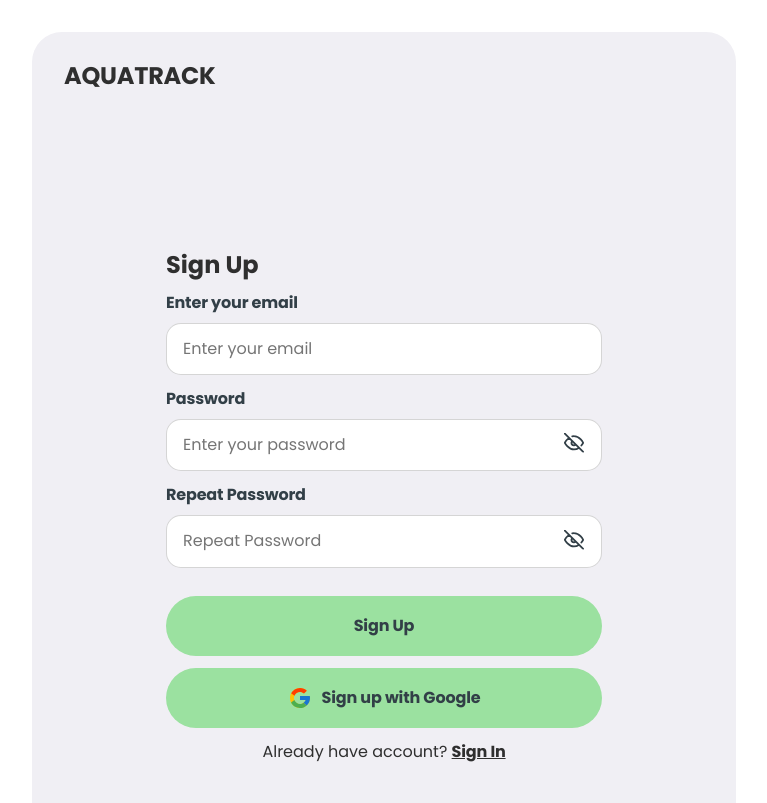
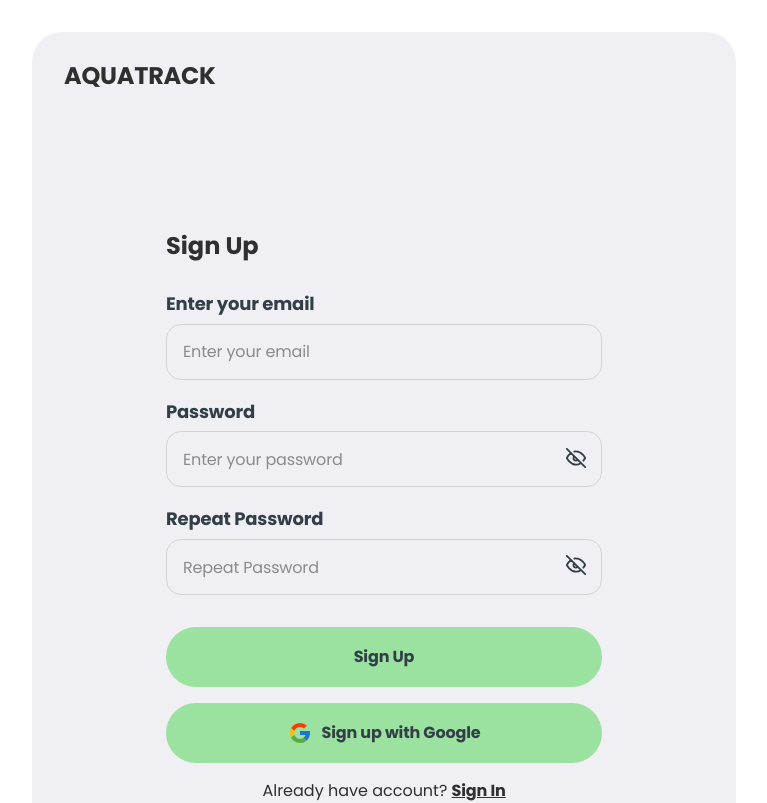
Before and after one commit to VPresich/aqua-react, a React (Vite) app: page /signup in a window 1280 px wide. Shown: the top 803 px of the page, without its empty margins (256-1023 px from the left). Built offline with nearby package versions, Linux system fonts and the light colour scheme; no server answers.

Commit message:
added Signup operation

```diff
--- a/src/components/Input/Input.jsx
+++ b/src/components/Input/Input.jsx
@@ -6,14 +6,16 @@ import css from "./Input.module.css";
 
 function Input(
   {
+    label,
     name,
-    onChange,
     value,
     placeholder,
     type,
+    onChange,
     classInput = "",
     classLabel = "",
-    label,
+    isLarge = false,
+    autocomplete = "off",
   },
   ref
 ) {
@@ -32,7 +34,12 @@ function Input(
   };
 
   const inputType = type === "password" && showPassword ? "text" : type;
-  const inputClass = clsx(css.input, errors[name] && css.red, classInput);
+  const inputClass = clsx(
+    css.input,
+    errors[name] && css.red,
+    classInput,
+    isLarge && css.large
+  );
 
   return (
     <div className={css.wrapper}>
@@ -40,7 +47,7 @@ function Input(
         <label htmlFor={name} className={clsx(css.label, classLabel)}>
           {label}
         </label>
-      )}{" "}
+      )}
       <input
         ref={ref}
         id={name}
@@ -50,11 +57,12 @@ function Input(
         placeholder={placeholder}
         className={inputClass}
         type={inputType}
+        autoComplete={autocomplete}
       />
       {type === "password" && (
         <span
           onClick={handleTooglePassword}
-          className={css.eyeIconContainer}
+          className={css.eyeContainer}
           aria-label="Eye icon"
         >
           {showPassword ? (
@@ -71,8 +79,12 @@ function Input(
       {errors[name] && value && (
         <span
           onClick={handleClearInput}
-          className={clsx(css.icon, type === "password" && css.shift)}
-        ></span>
+          className={clsx(css.clearContainer, type === "password" && css.shift)}
+        >
+          <svg className={css.clearIcon}>
+            <use href={`${iconsPath}#icon-close`} />
+          </svg>
+        </span>
       )}
       {errors[name] && (
         <span className={clsx(css.message, css.error)}>
--- a/src/components/Input/Input.module.css
+++ b/src/components/Input/Input.module.css
@@ -21,6 +21,12 @@
   color: var(--color-darkblue);
   background-color: transparent;
   transition: border-color 1000 ease-in-out;
+}
+
+.input.large {
+  height: 50px;
+  padding-top: 16px;
+  padding-bottom: 16px;
 }
 
 input::placeholder {
@@ -48,10 +54,10 @@ input::placeholder {
 
 .message {
   position: absolute;
-  bottom: -12px;
+  bottom: -14px;
   left: 12px;
   font-weight: 400;
-  font-size: 14px;
+  font-size: 12px;
   line-height: 129%;
   letter-spacing: -0.01em;
 }
@@ -71,14 +77,14 @@ input::placeholder {
   color: var(--color-error);
 }
 
-.eyeIconContainer {
+.eyeContainer {
   width: 20px;
   height: 20px;
   cursor: pointer;
   position: absolute;
   top: 50%;
   right: 16px;
-  /* transform: translateY(-5%); */
+  transform: translateY(20%);
 }
 
 .eyeIcon {
@@ -88,8 +94,24 @@ input::placeholder {
   stroke: var(--color-darkblue);
 }
 
-.icon.shift {
-  right: 10px;
+.clearContainer {
+  width: 20px;
+  height: 20px;
+  cursor: pointer;
+  position: absolute;
+  top: 50%;
+  right: 16px;
+  transform: translateY(20%);
+}
+
+.clearIcon {
+  width: 100%;
+  height: 100%;
+  stroke: var(--color-error);
+}
+
+.clearContainer.shift {
+  right: 40px;
 }
 
 @media screen and (min-width: 768px) {
@@ -110,6 +132,10 @@ input::placeholder {
     color: var(--color-darkblue);
   }
 
+  .input.large {
+    height: 56px;
+  }
+
   .message {
     font-size: 12px;
     line-height: 1.17;
--- a/src/components/Modal/Modal.module.css
+++ b/src/components/Modal/Modal.module.css
@@ -30,8 +30,6 @@ body {
   justify-content: flex-start;
   overflow: hidden;
   margin: 0 16px;
-  /* width: 100%;
-  max-width: 343px; */
 }
 
 .userModal {
@@ -73,7 +71,6 @@ body {
   .modal {
     padding-left: 40px;
     padding-right: 40px;
-    /* max-width: 518px; */
   }
 
   .userModal {
--- a/src/components/SignupForm/SignupForm.jsx
+++ b/src/components/SignupForm/SignupForm.jsx
@@ -1,106 +1,101 @@
-import { useForm } from "react-hook-form";
+import { useForm, FormProvider, Controller } from "react-hook-form";
 import { yupResolver } from "@hookform/resolvers/yup";
-import * as Yup from "yup";
-import InputField from "../InputField/InputField";
-import PasswordField from "../PasswordField/PasswordField";
+import Input from "../Input/Input";
 import FormFooter from "../FormFooter/FormFooter";
-import { useDispatch } from "react-redux";
-import { signUp } from "../../redux/user/userOps";
-import { useNavigate } from "react-router-dom";
 import GoogleButton from "../GoogleButton/GoogleButton";
-import { useState } from "react";
+import { signupFormSchema } from "../../helpers/formsValidation/signUpFormSchema";
 import { useTranslation } from "react-i18next";
+import { errNotify } from "../../helpers/notification";
 import css from "./SignupForm.module.css";
 
-const validationSchema = (t) =>
-  Yup.object().shape({
-    email: Yup.string()
-      .email(t("signUpPage.emailSpanError"))
-      .matches(
-        /^[a-zA-Z0-9._%+-]+@[a-zA-Z0-9.-]+\.[a-zA-Z]{2,}$/,
-        t("validation.emailValid")
-      )
-      .min(5, t("validation.emailShort"))
-      .max(50, t("validation.emailLong"))
-      .required(t("validation.emailRequired")),
-    password: Yup.string()
-      .min(8, t("signUpPage.passwordSpanError"))
-      .max(50, t("validation.passwordLong"))
-      .matches(/[a-zA-Z]/, t("validation.passwordContainsLetter"))
-      .matches(/\d/, t("validation.passwordContainsNumber"))
-      .required(t("validation.passwordRequired")),
-    confirmPassword: Yup.string()
-      .oneOf([Yup.ref("password"), null], t("validation.passwordMatch"))
-      .required(t("validation.passwordRepeat")),
+export default function SignupForm({ handleSignup }) {
+  const { t } = useTranslation();
+
+  const methods = useForm({
+    resolver: yupResolver(signupFormSchema(t)),
+    defaultValues: {
+      email: "",
+      password: "",
+      confirmPassword: "",
+    },
   });
 
-export default function SignupForm() {
-  const dispatch = useDispatch();
-  const navigate = useNavigate();
-  const { t } = useTranslation();
-  const [serverError, setServerError] = useState("");
-  const {
-    register,
-    handleSubmit,
-    reset,
-    formState: { errors },
-  } = useForm({
-    resolver: yupResolver(validationSchema(t)),
-  });
+  const { handleSubmit } = methods;
 
-  const onSubmit = async (data) => {
-    setServerError("");
-    const { confirmPassword, ...userData } = data;
+  const onSubmit = async (values) => {
+    const filteredValues = { ...values };
+    delete filteredValues.confirmPassword;
     try {
-      const response = await dispatch(signUp(userData)).unwrap();
-      if (response.status === 201) {
-        navigate("/signin");
-        reset();
-      }
+      await handleSignup(filteredValues);
     } catch (error) {
-      setServerError(error.message || "Registration failed. Please try again.");
+      errNotify(error.message);
     }
   };
 
   return (
-    <div className={css.SignUpContainer}>
-      <form className={css.form} onSubmit={handleSubmit(onSubmit)} noValidate>
-        <h2 className={CSSFontFaceRule.signupTitle}>
-          {t("signUpPage.signUp")}
-        </h2>
-        <InputField
-          id="email"
+    <FormProvider {...methods}>
+      <div className={css.container}>
+        <form onSubmit={handleSubmit(onSubmit)} className={css.form}>
+          <h2 className={CSSFontFaceRule.title}>Sign Up</h2>
+
+          <div className={css.inputs}>
+            <Controller
+              name="email"
+              control={methods.control}
+              render={({ field }) => (
+                <Input
+                  {...field}
                   label={t("signUpPage.email")}
-          type="email"
                   placeholder={t("signUpPage.emailPlaceholder")}
-          error={errors.email?.message}
-          register={register("email")}
+                  type="text"
+                  autoComplete="email"
+                  isLarge={true}
                 />
-        <PasswordField
-          id="password"
+              )}
+            />
+            <Controller
+              name="password"
+              control={methods.control}
+              render={({ field }) => (
+                <Input
+                  {...field}
                   label={t("signUpPage.password")}
                   placeholder={t("signUpPage.passwordPlaceholder")}
-          error={errors.password?.message}
-          register={register("password")}
+                  type="password"
+                  autoComplete="new-password"
+                  isLarge={true}
                 />
-        <PasswordField
-          id="confirmPassword"
+              )}
+            />
+            <Controller
+              name="confirmPassword"
+              control={methods.control}
+              render={({ field }) => (
+                <Input
+                  {...field}
                   label={t("signUpPage.repeatPassword")}
                   placeholder={t("signUpPage.repeatPassword")}
-          error={errors.confirmPassword?.message}
-          register={register("confirmPassword")}
+                  type="password"
+                  autoComplete="new-password"
+                  isLarge={true}
                 />
-        {serverError && <p className={css.error}>{serverError}</p>}
+              )}
+            />
+          </div>
+          <div className={css.buttons}>
             <button type="submit" className={css.button}>
               {t("signUpPage.signUp")}
             </button>
             <GoogleButton text="googleButton.googleUpBtn" />
+
             <FormFooter
               text={t("signUpPage.textAlready")}
               linkText={t("signUpPage.signIn")}
               linkHref="/signin"
             />
+          </div>
         </form>
       </div>
+    </FormProvider>
   );
 }
--- a/src/components/SignupForm/SignupForm.module.css
+++ b/src/components/SignupForm/SignupForm.module.css
@@ -1,34 +1,39 @@
-.SignUpContainer {
-  position: relative;
+.container {
   background-color: var(--color-lightgray);
   width: 100%;
   height: 100%;
-  /* height: 790px; */
   padding: 170px 16px;
   border-radius: 30px;
-}
-
-.signupTitle {
-  font-size: 32px;
-  color: var(--color-darkblue);
-  margin-bottom: 16px;
 }
 
 .form {
   display: flex;
   flex-direction: column;
-  margin: 0 auto;
-  border-radius: 30px;
-  gap: 12px;
+  gap: 32px;
 }
 
-.error {
-  font-size: 12px;
-  color: #ff4d4f;
+.title {
+  font-size: 32px;
+  line-height: 100%;
+  letter-spacing: -0.01em;
+  color: var(--color-darkblue);
+}
+
+.inputs {
+  display: flex;
+  flex-direction: column;
+  gap: 16px;
+}
+
+.buttons {
+  display: flex;
+  flex-direction: column;
+  gap: 16px;
 }
 
 .button {
-  padding: 16px;
+  width: 100%;
+  height: 50px;
   border-radius: 30px;
   font-size: 14px;
   font-weight: 700;
@@ -36,8 +41,10 @@
   letter-spacing: -0.01em;
   color: var(--color-darkblue);
   background-color: var(--color-lightgreen);
-  white-space: nowrap;
-  margin-top: 16px;
+  cursor: pointer;
+  display: flex;
+  justify-content: center;
+  align-items: center;
   transition: background-color 0.5s;
 }
 
@@ -46,25 +53,36 @@
 }
 
 @media (min-width: 768px) {
-  .SignUpContainer {
+  .container {
     width: 704px;
+    padding: 200px 134px;
+  }
 
-    padding: 219px 134px;
+  .title {
+    font-size: 36px;
+    line-height: 106%;
   }
-  .signupTitle {
-    font-size: 36px;
+
+  .inputs {
+    gap: 20px;
   }
+
   .button {
-    padding: 18px;
+    height: 60px;
     font-size: 16px;
-    line-height: 24px;
+    line-height: 150%;
   }
 }
 
 @media (min-width: 1440px) {
-  .SignUpContainer {
+  .container {
     width: 672px;
     height: 735px;
-    padding: 149px 118px 100px 118px;
+    padding: 120px 118px 100px 118px;
+  }
+
+  .title {
+    font-size: 36px;
+    line-height: 106%;
   }
 }
--- a/src/helpers/api.js
+++ b/src/helpers/api.js
@@ -2,7 +2,6 @@ import axios from "axios";
 
 export const axiosInstance = axios.create({
   baseURL: "http://localhost:3000",
-  withCredentials: true,
 });
 
 export const setAuthHeader = (token) => {
--- /dev/null
+++ b/src/helpers/formsValidation/signupFormSchema.js
@@ -0,0 +1,49 @@
+// import * as Yup from "yup";
+
+// export const signupFormSchema = () =>
+//   Yup.object().shape({
+//     email: Yup.string()
+//       .email("Invalid email address")
+//       .matches(
+//         /^[a-zA-Z0-9._%+-]+@[a-zA-Z0-9.-]+\.[a-zA-Z]{2,}$/,
+//         "Email must be a valid email address"
+//       )
+//       .min(5, "Email is too short (minimum 5 characters)")
+//       .max(50, "Email is too long (maximum 50 characters)")
+//       .required("Email is required"),
+//     password: Yup.string()
+//       .min(8, "Password is too short (minimum 8 characters)")
+//       .max(50, "Password is too long (maximum 50 characters)")
+//       .matches(/[a-zA-Z]/, "Password must contain at least one letter")
+//       .matches(/\d/, "Password must contain at least one number")
+//       .required("Password is required"),
+//     confirmPassword: Yup.string()
+//       .oneOf([Yup.ref("password"), null], "Passwords must match")
+//       .required("Password confirmation is required"),
+//   });
+
+import * as Yup from "yup";
+
+export const signupFormSchema = (t) =>
+  Yup.object().shape({
+    email: Yup.string()
+      .email(t("signUpPage.emailSpanError"))
+      .matches(
+        /^[a-zA-Z0-9._%+-]+@[a-zA-Z0-9.-]+\.[a-zA-Z]{2,}$/,
+        t("validation.emailValid")
+      )
+      .min(5, t("validation.emailShort"))
+      .max(50, t("validation.emailLong"))
+      .required(t("validation.emailRequired")),
+
+    password: Yup.string()
+      .min(8, t("signUpPage.passwordSpanError"))
+      .max(50, t("validation.passwordLong"))
+      .matches(/[a-zA-Z]/, t("validation.passwordContainsLetter"))
+      .matches(/\d/, t("validation.passwordContainsNumber"))
+      .required(t("validation.passwordRequired")),
+
+    confirmPassword: Yup.string()
+      .oneOf([Yup.ref("password"), null], t("validation.passwordMatch"))
+      .required(t("validation.passwordRepeat")),
+  });
--- a/src/pages/SignUpPage/SignUpPage.jsx
+++ b/src/pages/SignUpPage/SignUpPage.jsx
@@ -1,16 +1,42 @@
+import { useDispatch } from "react-redux";
+import { useNavigate } from "react-router-dom";
 import DocumentTitle from "../../components/DocumentTitle";
 import { Page } from "../../components/Page/Page";
 import SignupForm from "../../components/SignupForm/SignupForm";
+import { signUp, signIn } from "../../redux/user/userOps";
+import { errNotify, successNotify } from "../../helpers/notification";
 import AdvantagesSection from "../../components/AdvantagesSection/AdvantagesSection";
 import css from "./SignUpPage.module.css";
 
 export default function SignUpPage() {
+  const dispatch = useDispatch();
+  const navigate = useNavigate();
+
+  const handleSinup = async (values) => {
+    try {
+      await dispatch(signUp(values)).unwrap();
+      successNotify("Registration is successful!");
+      try {
+        await dispatch(signIn(values)).unwrap();
+        successNotify("Sign in successful!");
+        navigate("/tracker");
+      } catch (error) {
+        errNotify("Sign in failed. Please try again.");
+        console.log("Sign in failed. Please try again" + error.message);
+        navigate("/signin");
+      }
+    } catch (error) {
+      errNotify("Sign up failed. Please try again.");
+      throw new Error("Registration failed: " + error.message);
+    }
+  };
+
   return (
     <>
       <DocumentTitle>SignUp Page</DocumentTitle>
       <Page>
         <div className={css.container}>
-          <SignupForm />
+          <SignupForm handleSignup={handleSinup} />
           <AdvantagesSection />
         </div>
       </Page>
```
Also changed, not shown: src/components/UserSettingsForm/UserSettingsForm.jsx (+7 -12 lines). Lines whose indentation alone changed are shown as unchanged.
